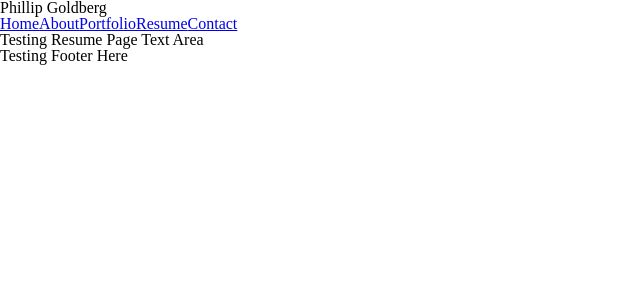
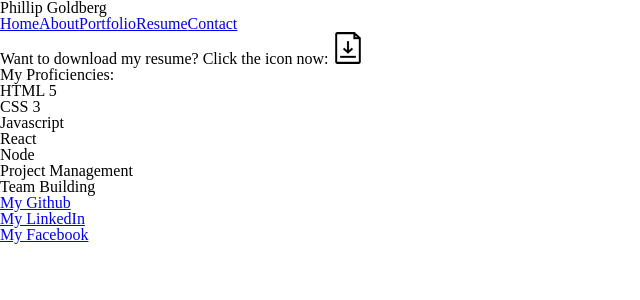
Before and after one commit to PGold762/react-portfolio, a React (Vite) app: page /resume in a window 1280 px wide. Shown: the top 300 px of the page, without its empty margins (0-640 px from the left). Built offline with nearby package versions, Linux system fonts and the light colour scheme.

Commit message:
Finalized content on all pages

```diff
--- a/index.html
+++ b/index.html
@@ -4,7 +4,7 @@
     <meta charset="UTF-8" />
     <link rel="icon" type="image/svg+xml" href="/vite.svg" />
     <meta name="viewport" content="width=device-width, initial-scale=1.0" />
-    <title>GitHub Portfolio - Phillip GOldberg</title>
+    <title>Portfolio - Phillip Goldberg</title>
   </head>
   <body>
     <div id="root"></div>
--- a/src/components/Footer.jsx
+++ b/src/components/Footer.jsx
@@ -1,8 +1,12 @@
 //Footer Info
 export default function Footer() {
     return (
-        <div>
-            <p>Testing Footer Here</p>
+        <div className="footer">
+            <ul>
+                <li><a href="https://github.com/PGold762" target="_blank">My Github</a></li>
+                <li><a href="https://www.linkedin.com/in/phillip-goldberg-37165755/" target="_blank">My LinkedIn</a></li>
+                <li><a href="https://www.facebook.com/phillip.goldberg.1" target="_blank">My Facebook</a></li>
+            </ul>
         </div>
 
     );
--- a/src/pages/About.jsx
+++ b/src/pages/About.jsx
@@ -1,8 +1,15 @@
 // About Me static page
+import pgImage from "../assets/images/pg.jpg";
+
 export default function AboutPage() {
     return (
-        <div>
-            <p>Testing About Page Text Area</p>
-        </div>
+        <>
+            <div>
+                <p>Hello! My name is Phillip Goldberg. I've been in the web development field for over 22 years including full website builds, project management, managing teams of developers, running a website development company, and so much more.</p>
+            </div>
+            <div>
+            <img src={pgImage} alt="Phillip Goldberg Profile Picture" />
+            </div>
+        </>
     );
 }
--- a/src/pages/HomePage.jsx
+++ b/src/pages/HomePage.jsx
@@ -1,7 +1,7 @@
 export default function HomePage() {
     return (
         <div>
-            <h2>Welcome to Github Page!</h2>
+            <h2>Welcome to my github page!</h2>
             <p>Needing a website built with the latest technologies?</p>
             <p>Looking for a top notch website?</p>
             <p>You've come to the right place!</p>
--- a/src/pages/Resume.jsx
+++ b/src/pages/Resume.jsx
@@ -1,8 +1,25 @@
 // Resume static page
+import downloadIcon from "../assets/images/download.png";
+import resumeFile from "../assets/files/test-resume.pdf";
+
 export default function Resume() {
     return (
-        <div>
-            <p>Testing Resume Page Text Area</p>
-        </div>
+        <>
+            <div>
+                <p>Want to download my resume? Click the icon now: <a href={resumeFile}><img src={downloadIcon} alt="Download Resume Icon" /></a></p>
+            </div>
+            <div>
+                <h2>My Proficiencies:</h2>
+                <ul>
+                    <li>HTML 5</li>
+                    <li>CSS 3</li>
+                    <li>Javascript</li>
+                    <li>React</li>
+                    <li>Node</li>
+                    <li>Project Management</li>
+                    <li>Team Building</li>
+                </ul>
+            </div>
+        </>
     );
 }
```
Also changed, not shown: src/assets/images/download.png (added), 1 other file (tests, documents, lock files or other folders).
